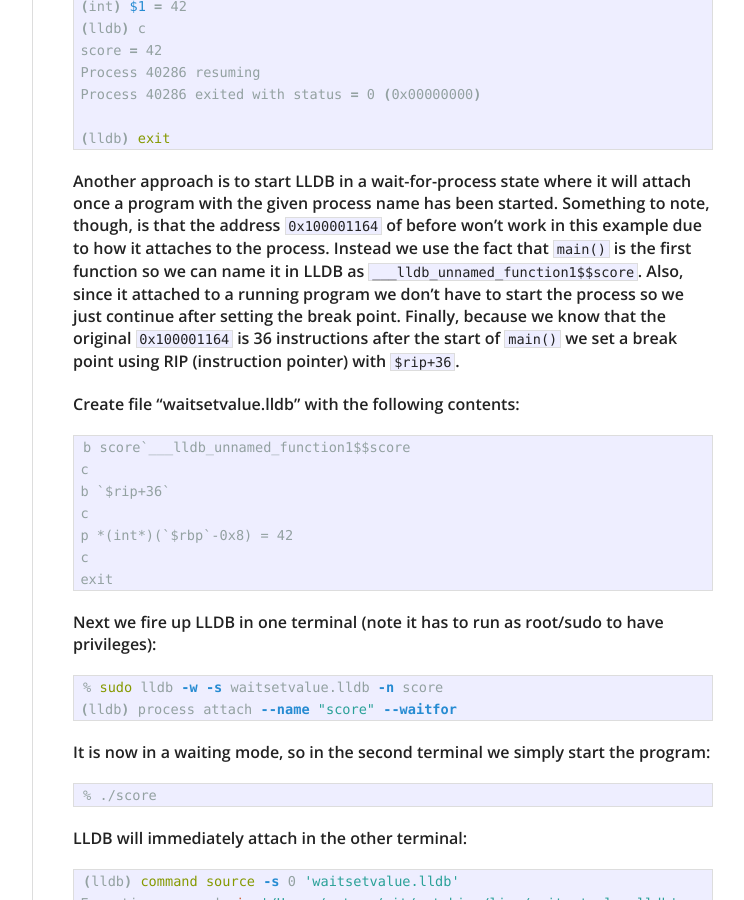
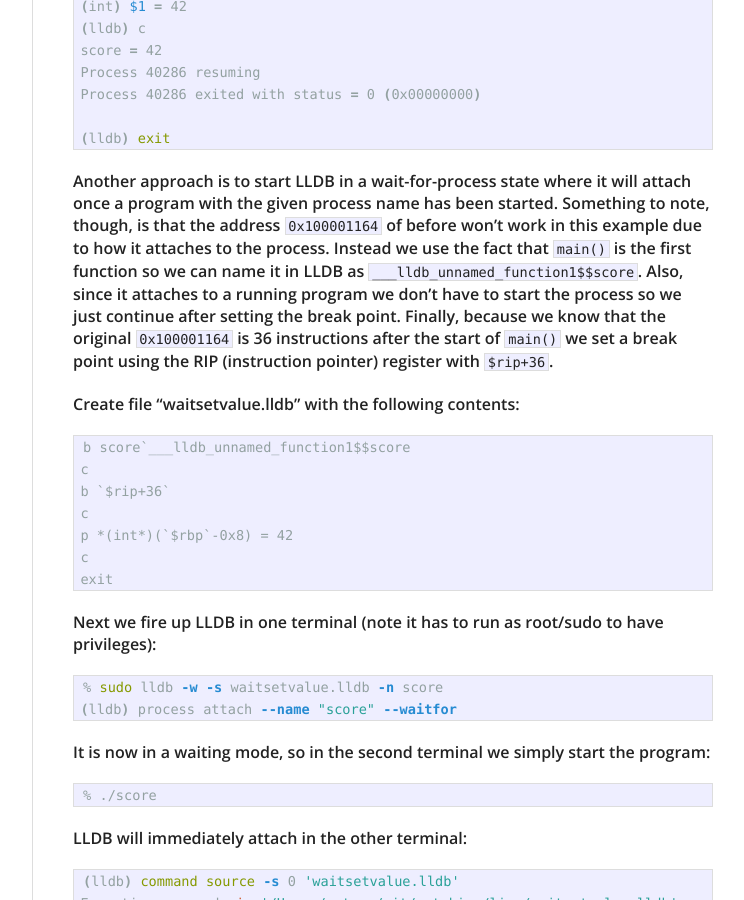
Before and after one commit to netromdk/netromdk.github.io, a Jekyll site: the page built from _posts/2016-09-07-patching-binaries-live-modification.md, in a window 1280 px wide and 900 px high, scrolled down 3745 px. Shown: the whole window, without its empty margins (378-1122 px from the left). Built offline with Jekyll 4.4.1, drawn with Linux system fonts in a browser that asks for light colours; nearby versions of some CDN libraries; some of the changed text lies outside the part shown.

Commit message:
Fixed typos.

````diff
--- a/_posts/2016-09-07-patching-binaries-live-modification.md
+++ b/_posts/2016-09-07-patching-binaries-live-modification.md
@@ -187,7 +187,7 @@
 (lldb) exit
 ```
 
-Another approach is to start LLDB in a wait-for-process state where it will attach once a program with the given process name has been started. Something to note, though, is that the address `0x100001164` of before won't work in this example due to how it attaches to the process. Instead we use the fact that `main()` is the first function so we can name it in LLDB as `___lldb_unnamed_function1$$score`. Also, since it attached to a running program we don't have to start the process so we just continue after setting the break point. Finally, because we know that the original `0x100001164` is 36 instructions after the start of `main()` we set a break point using RIP (instruction pointer) with `$rip+36`.
+Another approach is to start LLDB in a wait-for-process state where it will attach once a program with the given process name has been started. Something to note, though, is that the address `0x100001164` of before won't work in this example due to how it attaches to the process. Instead we use the fact that `main()` is the first function so we can name it in LLDB as `___lldb_unnamed_function1$$score`. Also, since it attaches to a running program we don't have to start the process so we just continue after setting the break point. Finally, because we know that the original `0x100001164` is 36 instructions after the start of `main()` we set a break point using the RIP (instruction pointer) register with `$rip+36`.
 
 Create file "waitsetvalue.lldb" with the following contents:
 
````
Also changed, not shown: other parts of _posts/2016-09-07-patching-binaries-live-modification.md (+1 -1 lines).
